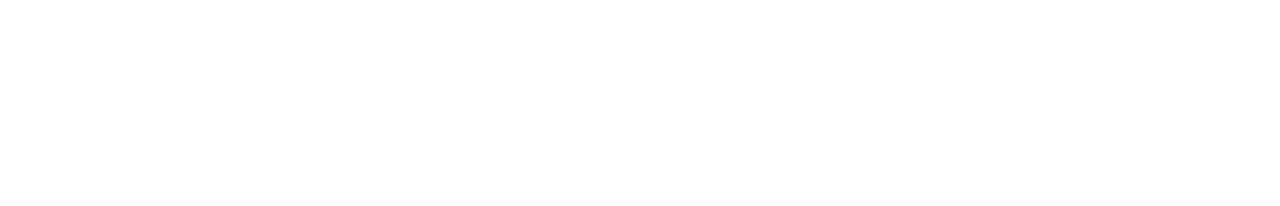
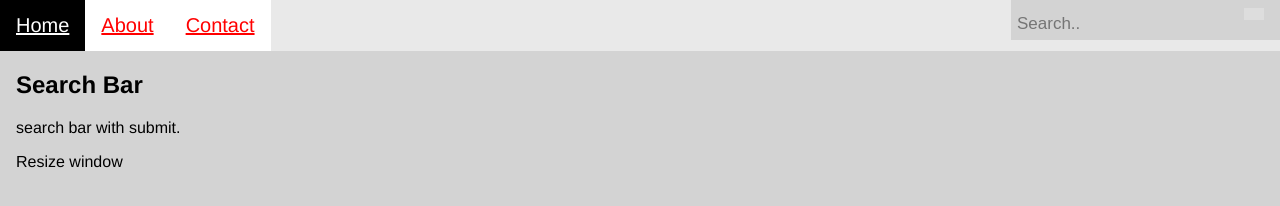
Before and after one commit to NewguyenGitHub/Recovery-Radar, a plain HTML site: page index.html in a window 1280 px wide. Drawn offline with Linux system fonts and the light colour scheme.

Commit message:
rough-sketch-html

```diff
--- a/assets/css/style.css
+++ b/assets/css/style.css
@@ -0,0 +1,81 @@
+* {box-sizing: border-box;
+    background-color: lightgray;
+
+}
+
+
+body {
+  margin: 0;
+  font-family:'Franklin Gothic Medium', 'Arial Narrow', Arial, sans-serif;
+}
+
+.topnav {
+  overflow: hidden;
+  background-color: #e9e9e9;
+}
+
+.topnav a {
+  float: left;
+  display: block;
+  color: red;
+  text-align: center;
+  padding: 14px 16px;
+  text-decoration: underline;
+  font-size: 20px;
+  background-color: white;
+
+}
+
+.topnav a:hover {
+  background-color: #ddd;
+  color: black;
+}
+
+.topnav a.active {
+  background-color: black;
+  color: white;
+}
+
+.topnav .search-container {
+  float: right;
+  margin-left: 10px ;
+}
+
+.topnav input[type=text] {
+  padding: 6px;
+  margin-top: 8px;
+  font-size: 17px;
+  border: none;
+}
+
+.topnav .search-container button {
+  float: right;
+  padding: 6px 10px;
+  margin-top: 8px;
+  margin-right: 16px;
+  background: #ddd;
+  font-size: 17px;
+  border: none;
+  cursor: pointer;
+}
+
+.topnav .search-container button:hover {
+  background: #ccc;
+}
+
+@media screen and (max-width: 600px) {
+  .topnav .search-container {
+    float: none;
+  }
+  .topnav a, .topnav input[type=text], .topnav .search-container button {
+    float: none;
+    display: block;
+    text-align: left;
+    width: 100%;
+    margin: 0;
+    padding: 14px;
+  }
+  .topnav input[type=text] {
+    border: 1px solid #ccc;
+  }
+}
--- a/index.html
+++ b/index.html
@@ -2,10 +2,30 @@
 <html lang="en">
   <head>
     <meta charset="UTF-8">
+    <meta name="viewport" content="width=device-width, initial-scale=1.0" />
     <title>Recovery Radar</title>
     <link rel="stylesheet" href="./assets/css/style.css">
   </head>
+
+
   <body>
+    <div class="topnav">
+      <a class="active" href="#home">Home</a>
+      <a href="#about">About</a>
+      <a href="#contact">Contact</a>
+      <div class="search-container">
+        <form action="/action_page.php">
+          <input type="text" placeholder="Search.." name="search">
+          <button type="submit"><i class="fa fa-search"></i></button>
+        </form>
+      </div>
+    </div>
+
+    <div style="padding-left:16px">
+      <h2>Search Bar</h2>
+      <p>search bar with submit.</p>
+      <p>Resize window</p>
+    </div>
 	<script src="./assets/js/index.js"></script>
   </body>
 </html>
```
